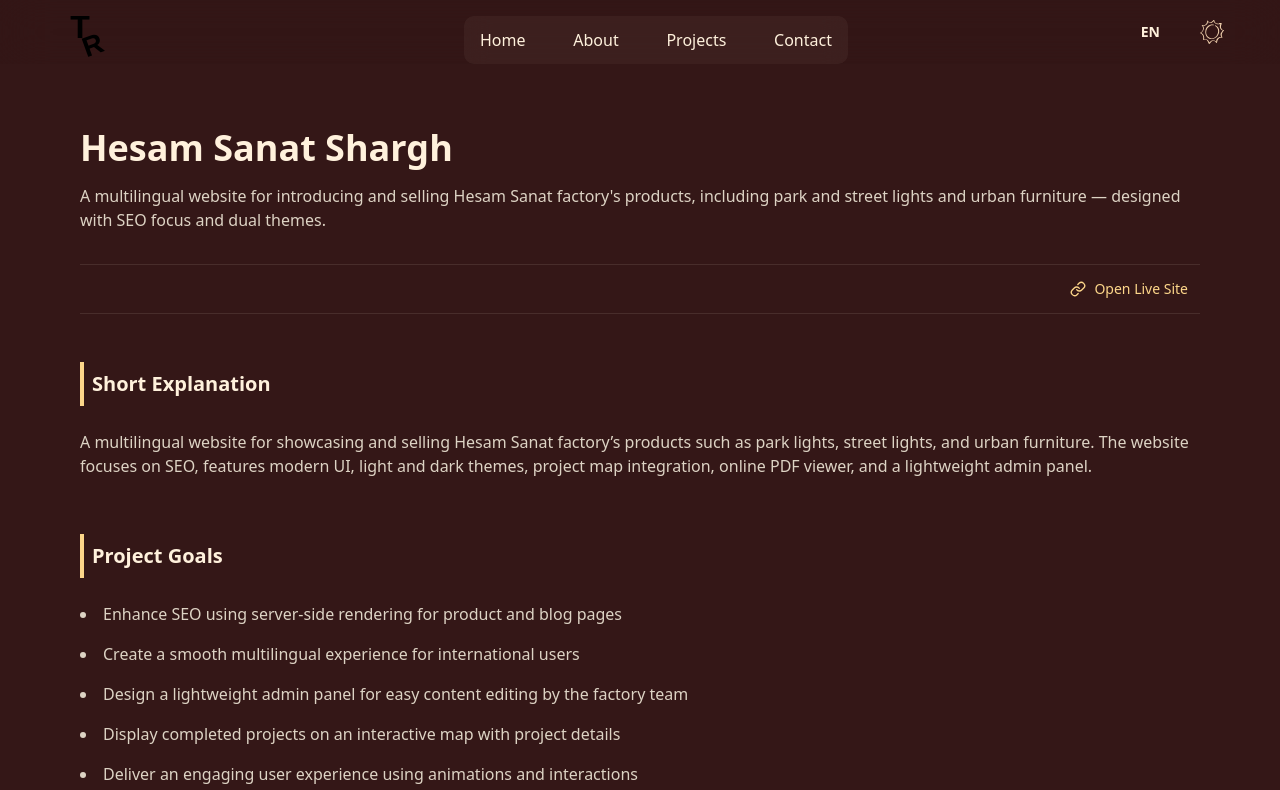
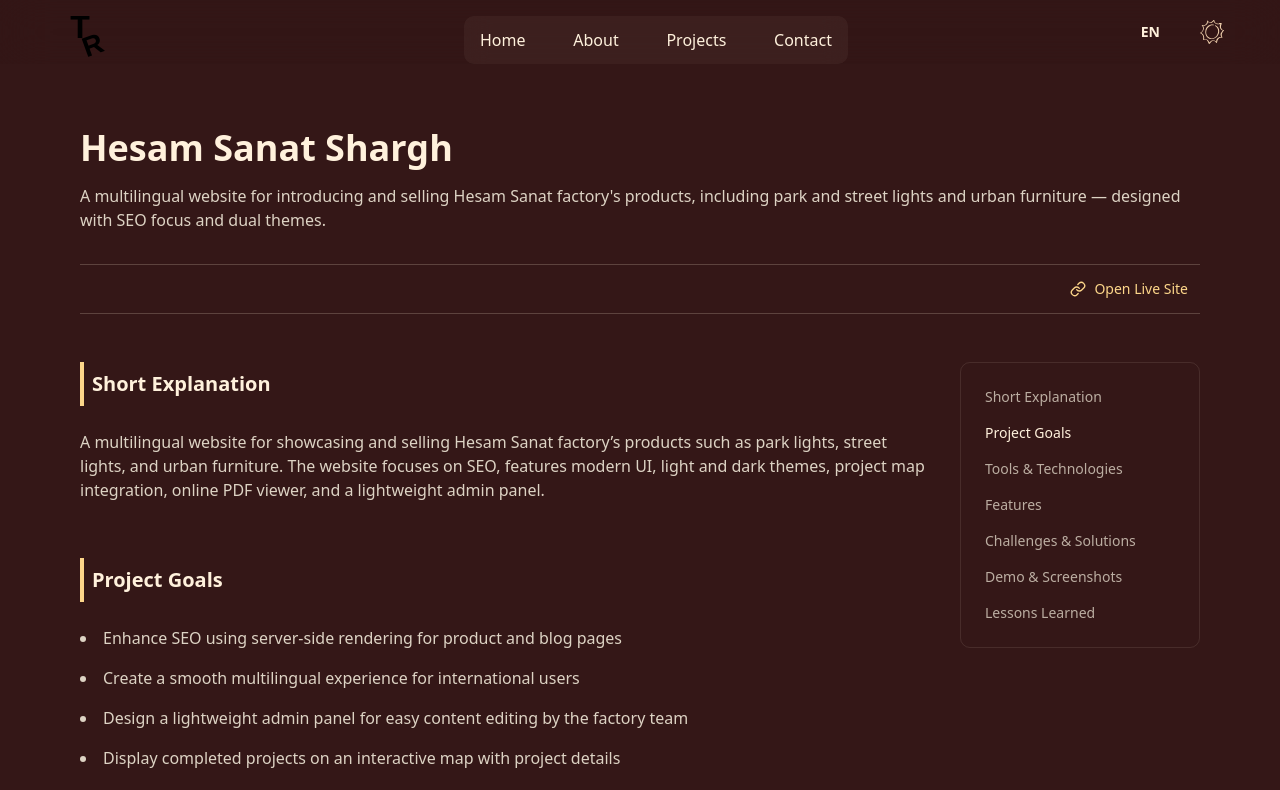
Before and after one commit to TahmineRH/portfolio, a React (Vite) app: page /projects/hesamsanat in a window 1280 px wide. Shown: the top 790 px of the page. Built offline with nearby package versions, Linux system fonts and the light colour scheme.

Commit message:
feat: add SectionNav component for improved navigation and scrolling experience in Hesamsanat page

```diff
--- a/src/components/projects/hesmasanat.tsx
+++ b/src/components/projects/hesmasanat.tsx
@@ -3,6 +3,7 @@ import { useTranslation } from "react-i18next";
 import { Link } from "react-router-dom";
 import { Button } from "../ui/button";
 import { useTechIcons, type ToolName } from "./TechIcons";
+import SectionNav from "./section-nav";
 
 function Hesamsanat() {
   const { t } = useTranslation();
@@ -14,12 +15,12 @@ function Hesamsanat() {
     .map((tool) => tool.trim() as ToolName);
 
   return (
-    <main className="px-4 mx-auto space-y-12 pt-32">
+    <main className="px-4 mx-auto pt-32 space-y-12">
       <div className="mb-8 flex flex-col gap-4">
         <div className="font-bold text-4xl">{t("Projects.second.name")}</div>
         <div className="text-light">{t("Projects.second.summary")}</div>
       </div>
-      <div className="w-full border-y border-foreground/10 py-1 flex justify-end">
+      <div className="w-full border-y border-foreground/20 py-1 flex justify-end">
         <Link
           to="https://hesamsanat.com/en"
           target="_blank"
@@ -34,14 +35,17 @@ function Hesamsanat() {
           </Button>
         </Link>
       </div>
+      <div className="flex flex-row-reverse justify-between gap-8">
+        <SectionNav />
+        <div className="space-y-12">
           <div className="flex flex-col space-y-14">
-        <div className="flex flex-col gap-6">
+            <div id="description" className="flex flex-col gap-6">
               <h2 className="text-xl font-bold ltr:border-l-4 rtl:border-r-4 p-2">
                 {t("Projects.titles.description")}
               </h2>
               <p className="text-light">{t("Projects.second.description")}</p>
             </div>
-        <div className="flex flex-col gap-6">
+            <div id="goals" className="flex flex-col gap-6">
               <h2 className="text-xl font-bold ltr:border-l-4 rtl:border-r-4 p-2">
                 {t("Projects.titles.goals")}
               </h2>
@@ -53,7 +57,10 @@ function Hesamsanat() {
                 ))}
               </ul>
             </div>
-        <div className="text-xl font-bold ltr:border-l-4 rtl:border-r-4 px-2 flex flex-col gap-2">
+            <div
+              id="tools"
+              className="text-xl font-bold ltr:border-l-4 rtl:border-r-4 px-2 flex flex-col gap-2"
+            >
               <h2>{t("Projects.titles.tools")}</h2>
               <ul className="flex flex-wrap gap-2 items-end">
                 {tools.map((tool, i) => (
@@ -61,7 +68,7 @@ function Hesamsanat() {
                 ))}
               </ul>
             </div>
-        <div className="flex flex-col gap-6">
+            <div id="features" className="flex flex-col gap-6">
               <h2 className="text-xl font-bold ltr:border-l-4 rtl:border-r-4 p-2">
                 {t("Projects.titles.features")}
               </h2>
@@ -73,7 +80,7 @@ function Hesamsanat() {
                 ))}
               </ul>
             </div>
-        <div className="flex flex-col gap-6 ">
+            <div id="chalenges" className="flex flex-col gap-6 ">
               <h2 className="text-xl font-bold ltr:border-l-4 rtl:border-r-4 p-2">
                 {t("Projects.titles.chalenges")}
               </h2>
@@ -90,12 +97,12 @@ function Hesamsanat() {
                 ))}
               </ul>
             </div>
-        <div className="flex flex-col gap-6">
+            <div id="demo" className="flex flex-col gap-6">
               <h2 className="text-xl font-bold ltr:border-l-4 rtl:border-r-4 p-2">
                 {t("Projects.titles.demo")}
               </h2>
             </div>
-        <div className="flex flex-col gap-6">
+            <div id="lessons" className="flex flex-col gap-6">
               <h2 className="text-xl font-bold ltr:border-l-4 rtl:border-r-4 p-2">
                 {t("Projects.titles.lessons")}
               </h2>
@@ -108,6 +115,8 @@ function Hesamsanat() {
               </ul>
             </div>
           </div>
+        </div>
+      </div>
     </main>
   );
 }
--- /dev/null
+++ b/src/components/projects/section-nav.tsx
@@ -0,0 +1,83 @@
+import clsx from "clsx";
+import { useEffect, useState } from "react";
+import { useTranslation } from "react-i18next";
+
+const sections = [
+  { id: "description", key: "description" },
+  { id: "goals", key: "goals" },
+  { id: "tools", key: "tools" },
+  { id: "features", key: "features" },
+  { id: "chalenges", key: "chalenges" },
+  { id: "demo", key: "demo" },
+  { id: "lessons", key: "lessons" },
+];
+
+function SectionNav() {
+  const { t } = useTranslation();
+  const [activeId, setActiveId] = useState<string>("");
+
+  useEffect(() => {
+    const handleScroll = () => {
+      const offset = window.innerHeight * 0.2; // 20% از بالای ویوپورت
+
+      let closestSectionId = "";
+      let closestDistance = Infinity;
+
+      for (const section of sections) {
+        const el = document.getElementById(section.id);
+        if (el) {
+          const rect = el.getBoundingClientRect();
+          const distance = Math.abs(rect.top - offset);
+
+          if (rect.top <= window.innerHeight && distance < closestDistance) {
+            closestDistance = distance;
+            closestSectionId = section.id;
+          }
+        }
+      }
+
+      if (closestSectionId) {
+        setActiveId(closestSectionId);
+      }
+    };
+
+    window.addEventListener("scroll", handleScroll, { passive: true });
+    handleScroll(); // برای بار اول
+
+    return () => window.removeEventListener("scroll", handleScroll);
+  }, []);
+
+  const scrollToSection = (id: string) => {
+    const el = document.getElementById(id);
+    if (el) {
+      const offset = window.innerHeight * 0.2;
+      const top = el.getBoundingClientRect().top + window.scrollY - offset;
+
+      window.scrollTo({
+        top,
+        behavior: "smooth",
+      });
+    }
+  };
+
+  return (
+    <ul className="flex flex-col gap-4 border border-foreground/10 rounded-lg p-6 sticky top-32 z-20 h-fit min-w-60">
+      {sections.map(({ id, key }) => (
+        <li
+          key={id}
+          onClick={() => scrollToSection(id)}
+          className={clsx(
+            "text-sm underline-offset-4 transition-color cursor-pointer",
+            activeId === id
+              ? "font-medium text-foreground"
+              : "hover:text-light text-light/80"
+          )}
+        >
+          {t(`Projects.titles.${key}`)}
+        </li>
+      ))}
+    </ul>
+  );
+}
+
+export default SectionNav;
```
Lines whose indentation alone changed are shown as unchanged.
